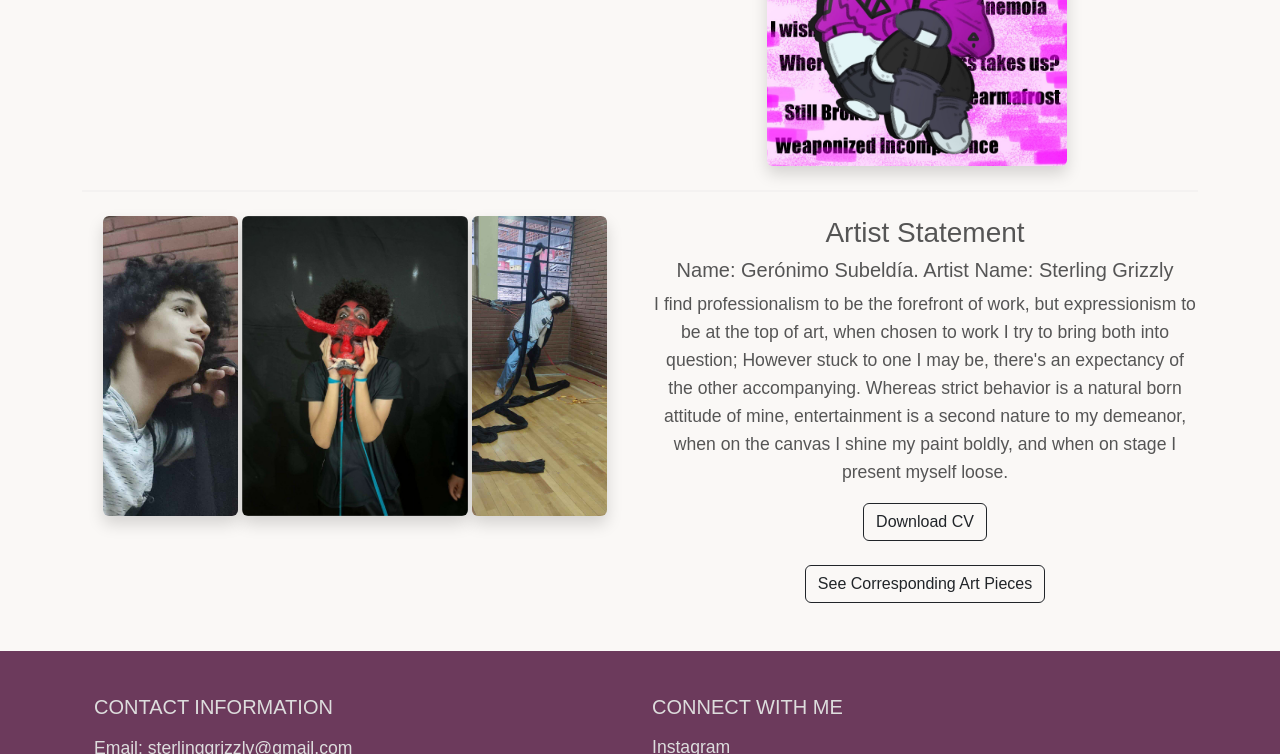
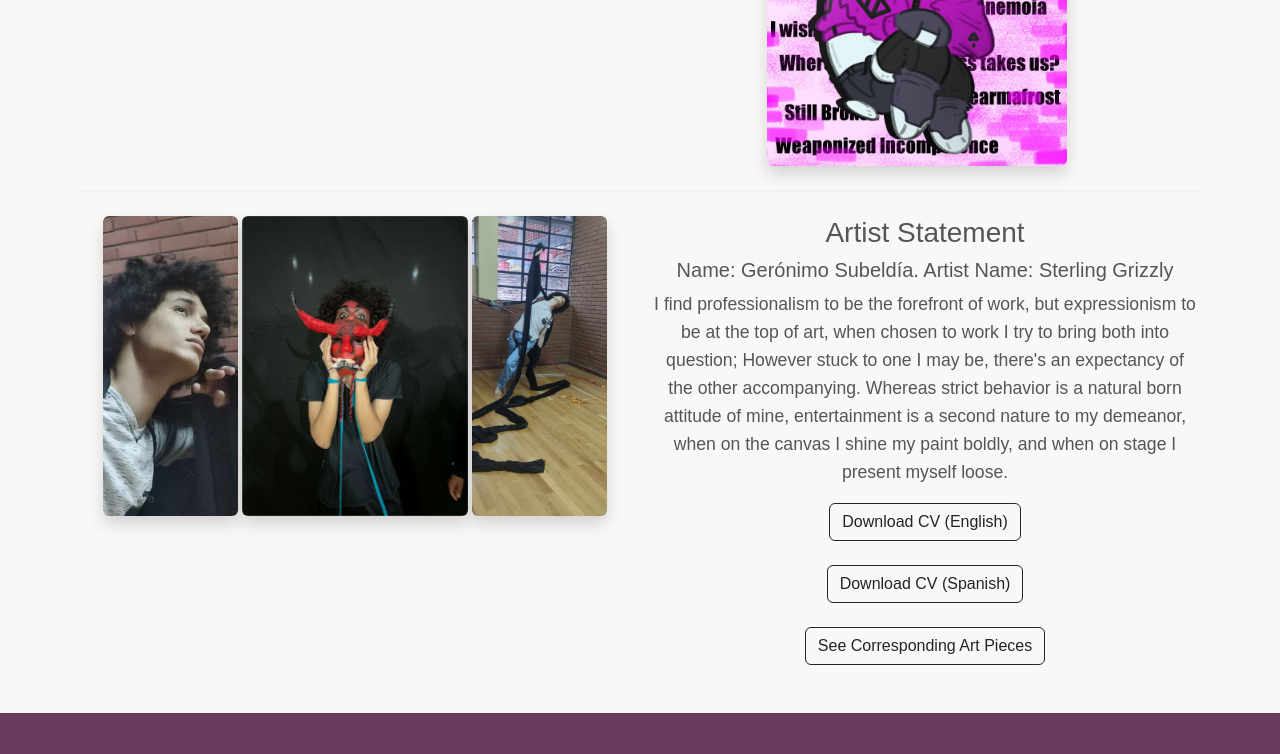
Before and after one commit to SterlinGrizzly/SterlinGrizzly.github.io, a plain HTML site: page index.html in a window 1280 px wide. Shown: the part 238-992 px from the top of the page. Drawn offline with nearby package versions, Linux system fonts and the light colour scheme.

Commit message:
Cambio de botones CV

```diff
--- a/index.html
+++ b/index.html
@@ -54,7 +54,8 @@
                 <h3>Artist Statement</h3>
                 <h5>Name: Gerónimo Subeldía. Artist Name: Sterling Grizzly</h5>
                 <p>I find professionalism to be the forefront of work, but expressionism to be at the top of art, when chosen to work I try to bring both into question; However stuck to one I may be, there's an expectancy of the other accompanying. Whereas strict behavior is a natural born attitude of mine, entertainment is a second nature to my demeanor, when on the canvas I shine my paint boldly, and when on stage I present myself loose.</p>
-                <a href="files/CV.pdf" download="CV_EN_Gerónimo_Subeldía.pdf" class="btn btn-outline-dark">Download CV</a><br><br>
+                <a href="files/CV_EN.pdf" download="CV_EN_Gerónimo_Subeldía.pdf" class="btn btn-outline-dark">Download CV (English)</a><br><br>
+                <a href="files/CV_ES.pdf" download="CV_ES_Gerónimo_Subeldía.pdf" class="btn btn-outline-dark">Download CV (Spanish)</a><br><br>
                 <a href="myworks.html" class="btn btn-outline-dark">See Corresponding Art Pieces</a>
             </div>
         </div>
```
Also changed, not shown: 3 other files.
